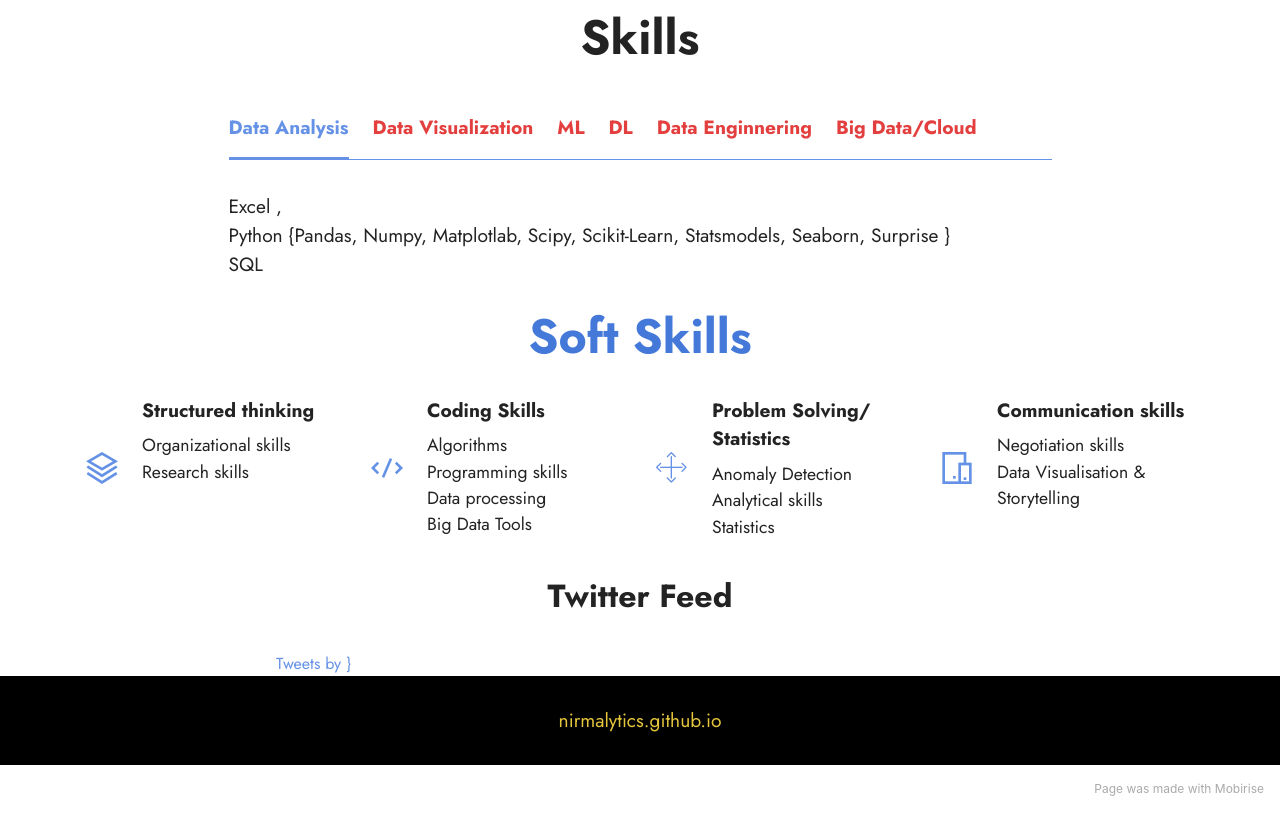
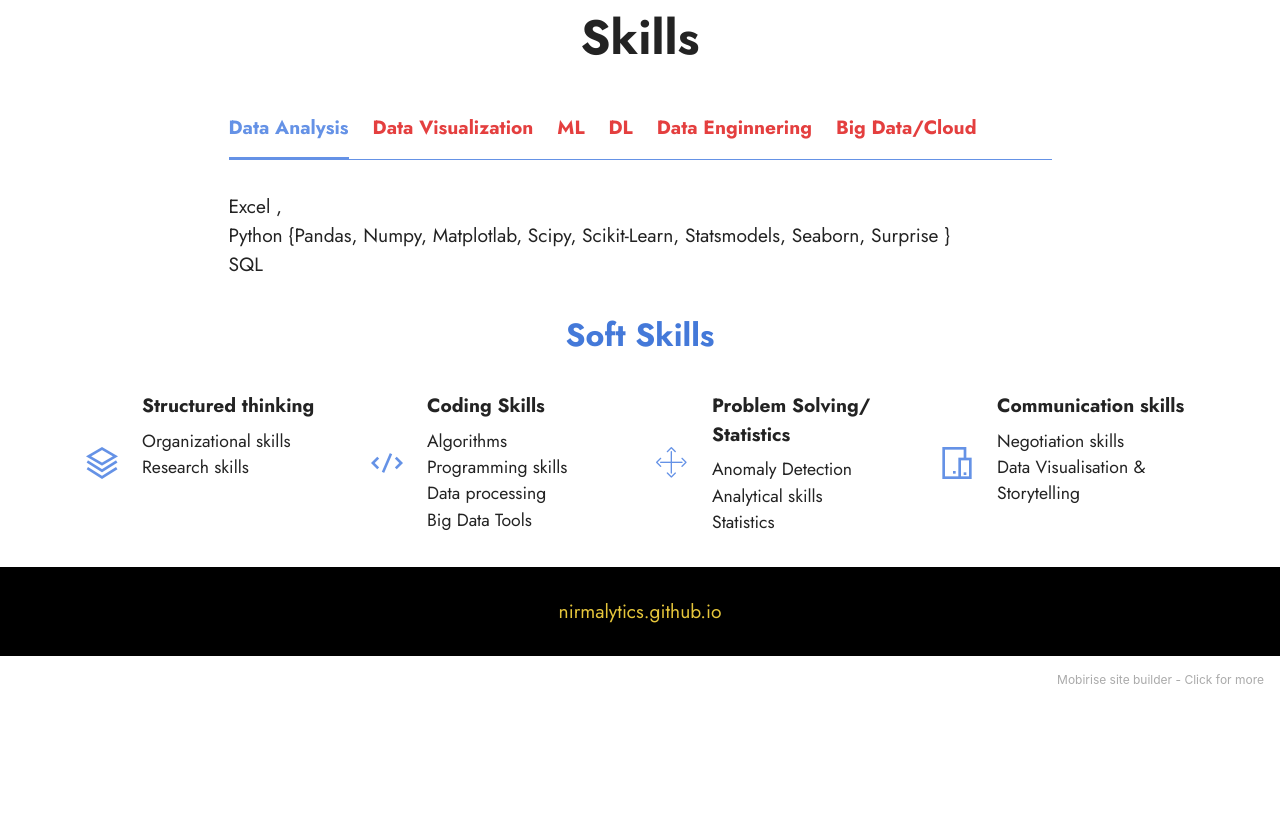
Before and after one commit to Nirmalytics/Nirmalytics.github.io, a plain HTML site: page index.html in a window 1280 px wide. Shown: the part 686-1499 px from the top of the page. After the commit the page ends 1390 px from the top, so only its background shows below. Drawn offline with Linux system fonts and the light colour scheme; files whose address does not match are found by name.

Commit message:
Add files via upload

```diff
--- a/index.html
+++ b/index.html
@@ -169,7 +169,7 @@
     <div class="container">
         <div class="row justify-content-center">
             <div class="title col-md-12 col-lg-8">
-                <h3 class="mbr-section-title mbr-fonts-style align-center mb-4 display-2"><strong>Soft Skills</strong></h3>
+                <h3 class="mbr-section-title mbr-fonts-style align-center mb-4 display-5"><strong>Soft Skills</strong></h3>
 
 
             </div>
@@ -231,25 +231,6 @@
     </div>
 </section>
 
-<section class="twitter cid-taTa1d6WmV" id="twitter-m5-4b">
-
-    <div class="container">
-        <div class="mbr-section-head">
-            <h4 class="mbr-section-title mbr-fonts-style align-center mb-0 display-5"><strong>Twitter Feed</strong></h4>
-
-
-        </div>
-        <div class="row justify-content-center mt-4">
-            <div class="col-12 col-lg-8">
-                <div class="twitter-wrapper">
-                    <a class="twitter-timeline" data-height="600" href="https://twitter.com/Nirmalytics?ref_src=twsrc%5Etfw">Tweets by
-                        }</a>
-                </div>
-            </div>
-        </div>
-    </div>
-</section>
-
 <section class="footer7 cid-sSl2jw0hZV" once="footers" id="footer7-9">
 
 
@@ -265,7 +246,7 @@
             </div>
         </div>
     </div>
-</section><section style="background-color: #fff; font-family: -apple-system, BlinkMacSystemFont, 'Segoe UI', 'Roboto', 'Helvetica Neue', Arial, sans-serif; color:#aaa; font-size:12px; padding: 0; align-items: center; display: flex;"><a href="https://mobirise.site/i" style="flex: 1 1; height: 3rem; padding-left: 1rem;"></a><p style="flex: 0 0 auto; margin:0; padding-right:1rem;">Page <a href="https://mobirise.site/f" style="color:#aaa;">was made</a> with Mobirise</p></section><script src="assets/web/assets/jquery/jquery.min.js"></script>  <script src="assets/popper/popper.min.js"></script>  <script src="assets/tether/tether.min.js"></script>  <script src="assets/bootstrap/js/bootstrap.min.js"></script>  <script src="assets/smoothscroll/smooth-scroll.js"></script>  <script src="assets/parallax/jarallax.min.js"></script>  <script src="assets/viewportchecker/jquery.viewportchecker.js"></script>  <script src="assets/mbr-tabs/mbr-tabs.js"></script>  <script src="https://platform.twitter.com/widgets.js"></script>  <script src="assets/reloader/script.js"></script>  <script src="assets/dropdown/js/nav-dropdown.js"></script>  <script src="assets/dropdown/js/navbar-dropdown.js"></script>  <script src="assets/touchswipe/jquery.touch-swipe.min.js"></script>  <script src="assets/theme/js/script.js"></script>
+</section><section style="background-color: #fff; font-family: -apple-system, BlinkMacSystemFont, 'Segoe UI', 'Roboto', 'Helvetica Neue', Arial, sans-serif; color:#aaa; font-size:12px; padding: 0; align-items: center; display: flex;"><a href="https://mobirise.site/x" style="flex: 1 1; height: 3rem; padding-left: 1rem;"></a><p style="flex: 0 0 auto; margin:0; padding-right:1rem;">Mobirise site builder - <a href="https://mobirise.site/n" style="color:#aaa;">Click for more</a></p></section><script src="assets/web/assets/jquery/jquery.min.js"></script>  <script src="assets/popper/popper.min.js"></script>  <script src="assets/tether/tether.min.js"></script>  <script src="assets/bootstrap/js/bootstrap.min.js"></script>  <script src="assets/smoothscroll/smooth-scroll.js"></script>  <script src="assets/parallax/jarallax.min.js"></script>  <script src="assets/viewportchecker/jquery.viewportchecker.js"></script>  <script src="assets/mbr-tabs/mbr-tabs.js"></script>  <script src="assets/dropdown/js/nav-dropdown.js"></script>  <script src="assets/dropdown/js/navbar-dropdown.js"></script>  <script src="assets/touchswipe/jquery.touch-swipe.min.js"></script>  <script src="assets/theme/js/script.js"></script>
 
 
  <div id="scrollToTop" class="scrollToTop mbr-arrow-up"><a style="text-align: center;"><i class="mbr-arrow-up-icon mbr-arrow-up-icon-cm cm-icon cm-icon-smallarrow-up"></i></a></div>
```
Also changed, not shown: Certifications.html (+1 -1 lines), Projects.html (+1 -1 lines), Resources.html (+1 -1 lines), 1 other file.
